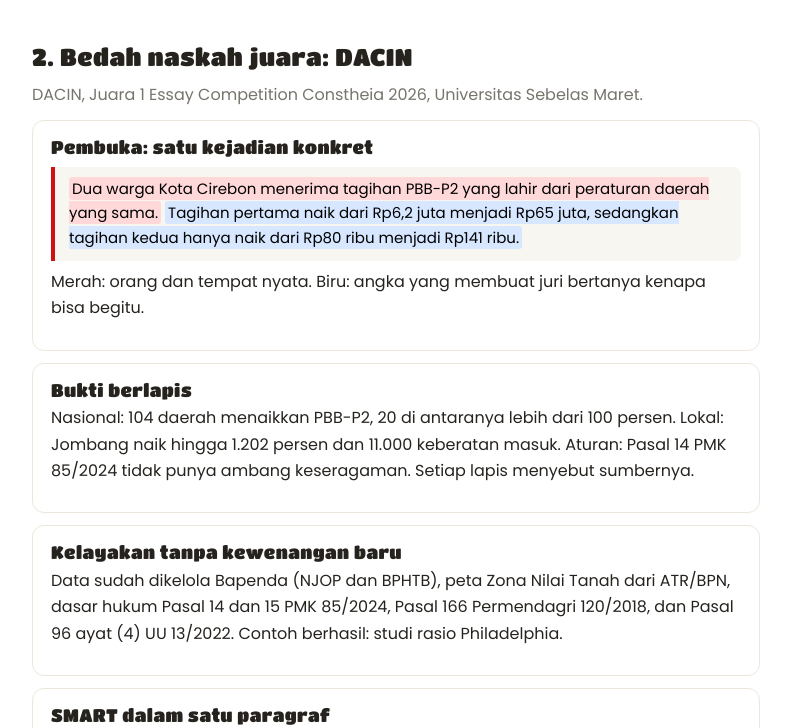
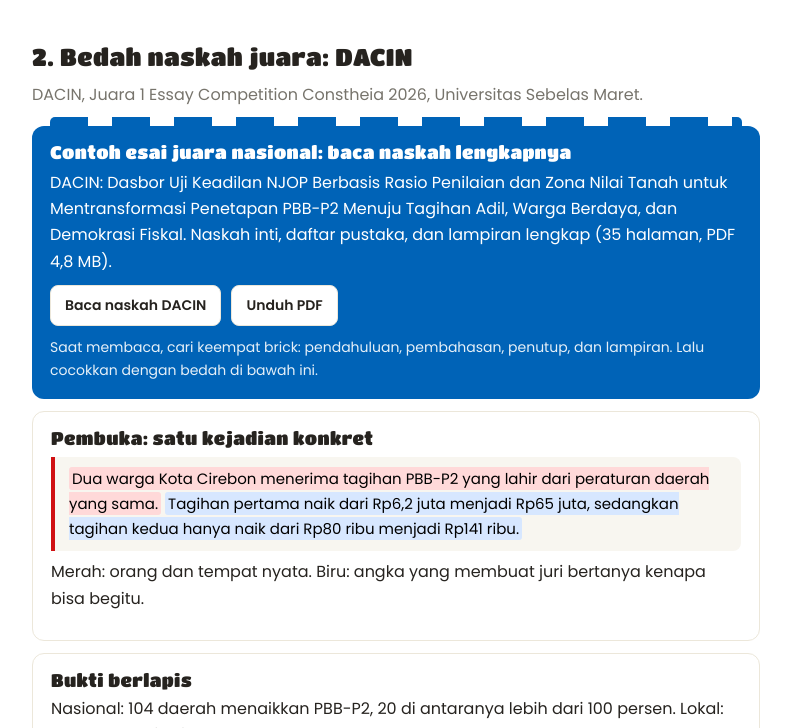
Before and after one commit to losthevy/ptv3-brick-quest, a plain HTML site: page materi.html in a window 1280 px wide. Shown: the part 1149-1877 px from the top of the page, without its empty margins (244-1035 px from the left). Drawn offline with Linux system fonts and the light colour scheme.

Commit message:
Tambah naskah DACIN (Juara 1 Constheia 2026) sebagai contoh esai juara di rangkuman

```diff
--- a/materi.html
+++ b/materi.html
@@ -50,7 +50,7 @@
   <h1>Membangun Tower Esai Juara</h1>
   <p class="mute">Rangkuman materi PTV #3 oleh I Dewa Putu Sanjaya Ditha. Simpan halaman ini, lalu rakit brick yang hilang di kartu Brick Quest-mu.</p>
   <nav>
-    <a href="#tower">Tower esai</a><a href="#bedah">Bedah DACIN</a><a href="#template">Template lampiran</a><a href="#aturan">Aturan paragraf</a><a href="#purwarupa">Purwarupa</a><a href="#prompt">Prompt</a><a href="#sistem">Sistem lomba</a>
+    <a href="#tower">Tower esai</a><a href="#bedah">Contoh esai juara</a><a href="#template">Template lampiran</a><a href="#aturan">Aturan paragraf</a><a href="#purwarupa">Purwarupa</a><a href="#prompt">Prompt</a><a href="#sistem">Sistem lomba</a>
   </nav>
 
   <h2 id="tower">1. Esai itu tower Lego</h2>
@@ -66,6 +66,10 @@
 
   <h2 id="bedah">2. Bedah naskah juara: DACIN</h2>
   <p class="mute">DACIN, Juara 1 Essay Competition Constheia 2026, Universitas Sebelas Maret.</p>
+  <div class="brick" style="--c:var(--blue)"><h3>Contoh esai juara nasional: baca naskah lengkapnya</h3>
+    <p style="margin:6px 0 10px">DACIN: Dasbor Uji Keadilan NJOP Berbasis Rasio Penilaian dan Zona Nilai Tanah untuk Mentransformasi Penetapan PBB-P2 Menuju Tagihan Adil, Warga Berdaya, dan Demokrasi Fiskal. Naskah inti, daftar pustaka, dan lampiran lengkap (35 halaman, PDF 4,8 MB).</p>
+    <div class="row" style="margin:0"><a class="btn" href="dacin-juara1-constheia-2026.pdf" target="_blank" rel="noopener">Baca naskah DACIN</a><a class="btn" href="dacin-juara1-constheia-2026.pdf" download>Unduh PDF</a></div>
+    <p style="margin:10px 0 0;font-size:14px;opacity:.9">Saat membaca, cari keempat brick: pendahuluan, pembahasan, penutup, dan lampiran. Lalu cocokkan dengan bedah di bawah ini.</p></div>
   <div class="card"><h3>Pembuka: satu kejadian konkret</h3>
     <div class="quote" style="--c:var(--red)"><mark class="m1">Dua warga Kota Cirebon menerima tagihan PBB-P2 yang lahir dari peraturan daerah yang sama.</mark> <mark class="m2">Tagihan pertama naik dari Rp6,2 juta menjadi Rp65 juta, sedangkan tagihan kedua hanya naik dari Rp80 ribu menjadi Rp141 ribu.</mark></div>
     <p>Merah: orang dan tempat nyata. Biru: angka yang membuat juri bertanya kenapa bisa begitu.</p></div>
```
Also changed, not shown: 1 other file.
